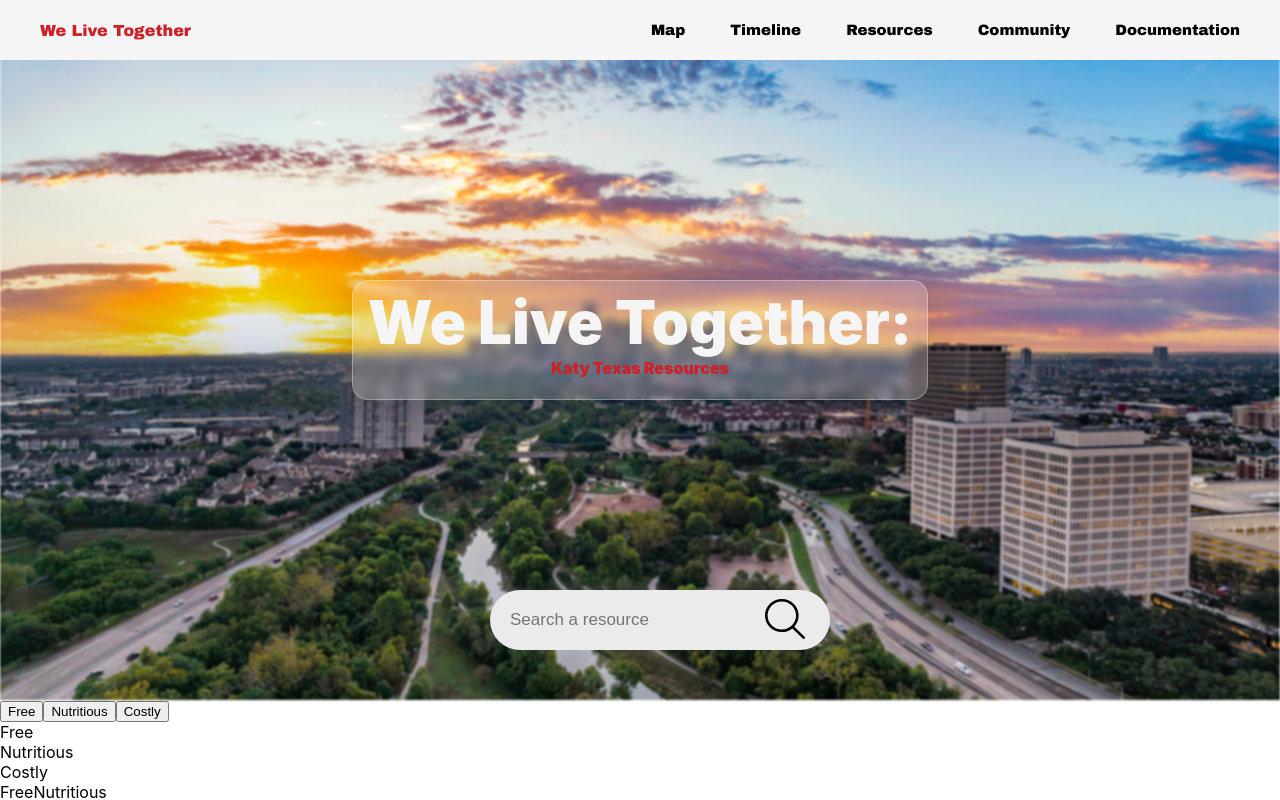
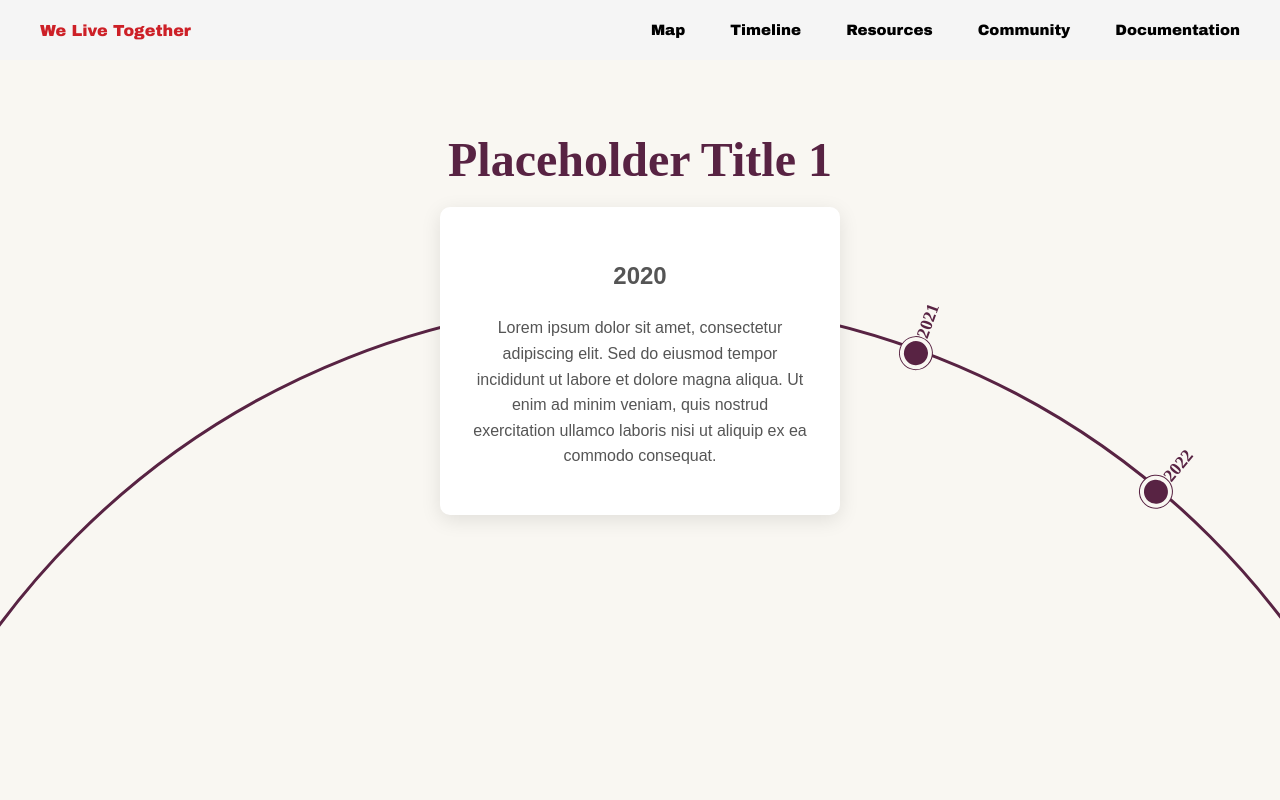
Before and after one commit to slhstsa/webpage, a React (Create React App) app: page /timeline in a window 1280 px wide. Shown: the top 800 px of the page. Built offline with nearby package versions, Linux system fonts and the light colour scheme.

Commit message:
done w/ timeline stuff

```diff
--- a/package.json
+++ b/package.json
@@ -9,7 +9,8 @@
     "@testing-library/user-event": "^13.5.0",
     "react": "^19.2.3",
     "react-dom": "^19.2.3",
-    "react-scripts": "5.0.1",
+    "react-router-dom": "^7.11.0",
+    "react-scripts": "^0.0.0",
     "web-vitals": "^2.1.4"
   },
   "scripts": {
--- a/src/components/home-page/App.js
+++ b/src/components/home-page/App.js
@@ -1,22 +1,27 @@
+import React from 'react';
+import { BrowserRouter as Router, Routes, Route } from 'react-router-dom';
+import './App.css';
+import Navigation from './navBar';
+import Banner from './banner';
+import Resources from './resource-grid/resource-grid';
+import About from './about';
+import TimelineApp from '../timeline/timelineApp';
 
-import './App.css';
-import Banner from './banner'
-import Navigation from './navBar'
-import Resources from './resource-grid/resource-grid';
-import About from './about' // lowk don't know why this is showing up as an error on my side.
-                            // it works fine
 function App() {
   return (
-    <>
-
+    <Router>
       <Navigation />
-
-      <Banner />
-
-      <Resources />
-
-      <About />
-    </>
+      <Routes>
+        <Route path="/" element={
+          <>
+            <Banner />
+            <Resources />
+            <About />
+          </>
+        } />
+        <Route path="/timeline" element={<TimelineApp />} />
+      </Routes>
+    </Router>
   );
 }
 
--- a/src/components/home-page/navBar.js
+++ b/src/components/home-page/navBar.js
@@ -1,27 +1,32 @@
 import './navBar.css';
+import { Link } from 'react-router-dom';
 
 function Navigation()
 {
   return(
-    <div class="center-header">
-      <div class="nav-bar-container">
-        <a href="#" class="logo">
+    <div className="center-header">
+      <div className="nav-bar-container">
+
+        <Link to="/" className="logo">
           We Live Together
-        </a>
-        <div class="banner-links-header">
-          <a href="#" class="header-link">
+        </Link>
+
+        <div className="banner-links-header">
+          <a href="#" className="header-link">
             Map
           </a>
-          <a href="#" class="header-link">
+
+          <Link to="/timeline" className="header-link">
             Timeline
-          </a>
-          <a href="#" class="header-link">
+          </Link>
+
+          <a href="#" className="header-link">
             Resources
           </a>
-          <a href="#" class="header-link">
+          <a href="#" className="header-link">
             Community
           </a>
-           <a href="#" class="header-link">
+           <a href="#" className="header-link">
             Documentation
           </a>
         </div>
--- /dev/null
+++ b/src/components/timeline/timeline.css
@@ -0,0 +1,107 @@
+.timeline-wrapper {
+  position: relative;
+  width: 100%;
+  height: 100vh;
+  background-color: #f9f7f2;
+  overflow: hidden;
+  display: flex;
+  justify-content: center;
+  padding-top: 80px;
+}
+
+.content-box {
+  position: absolute;
+  top: 100px;
+  width: 400px;
+  text-align: center;
+  z-index: 10;
+  pointer-events: none;
+}
+
+.content-title {
+  font-family: serif;
+  font-size: 3rem;
+  color: #582343;
+  margin-bottom: 20px;
+}
+
+.content-card {
+  background: white;
+  padding: 30px;
+  border-radius: 10px;
+  box-shadow: 0 5px 20px rgba(0, 0, 0, 0.1);
+  font-family: sans-serif;
+  color: #555;
+  line-height: 1.6;
+}
+
+.circular-timeline {
+  position: absolute;
+  width: 1600px;
+  height: 1600px;
+  border-radius: 50%;
+  border: 3px solid #582343;
+
+  top: 300px;
+  left: 50%;
+  margin-left: -800px;
+
+  transition: transform 1s cubic-bezier(0.25, 1, 0.5, 1);
+}
+
+.timeline-item {
+  position: absolute;
+  top: 0;
+  left: 50%;
+  width: 0;
+  height: 50%;
+  transform-origin: bottom center;
+  display: flex;
+  flex-direction: column;
+  align-items: center;
+  cursor: pointer;
+}
+
+.timeline-dot {
+  width: 24px;
+  height: 24px;
+  background-color: #582343;
+  border: 4px solid #f9f7f2;
+  border-radius: 50%;
+  position: absolute;
+  top: -14px;
+  transition: all 0.3s ease;
+  z-index: 2;
+  box-shadow: 0 0 0 1px #582343;
+}
+
+.timeline-date {
+  position: absolute;
+  top: -50px;
+  font-family: serif;
+  font-weight: bold;
+  font-size: 1.1rem;
+  color: #582343;
+  transition: all 0.3s ease;
+
+  writing-mode: vertical-rl;
+  text-orientation: mixed;
+  transform: rotate(180deg);
+}
+
+.timeline-item:hover .timeline-dot {
+  transform: scale(1.2);
+}
+
+.timeline-item.active .timeline-dot {
+  background-color: #fbc02d; /* Gold */
+  box-shadow: 0 0 0 1px #fbc02d;
+  transform: scale(1.4);
+  z-index: 5;
+}
+
+.timeline-item.active .timeline-date {
+  color: #fbc02d;
+  font-size: 1.3rem;
+  top: -65px;
+}
--- /dev/null
+++ b/src/components/timeline/timeline.js
@@ -0,0 +1,61 @@
+import React, { useState } from "react";
+import "./timeline.css";
+
+// Generate placeholder data
+
+const n = 8;
+
+const timelineData = Array.from({ length: n }, (_, i) => ({
+  id: i,
+  year: `202${i}`,
+  title: `Placeholder Title ${i + 1}`,
+  description:
+    "Lorem ipsum dolor sit amet, consectetur adipiscing elit. Sed do eiusmod tempor incididunt ut labore et dolore magna aliqua. Ut enim ad minim veniam, quis nostrud exercitation ullamco laboris nisi ut aliquip ex ea commodo consequat.",
+}));
+
+function Timeline() {
+  const [activeIndex, setActiveIndex] = useState(0);
+
+  const angleSep = 180 / (n + 1);
+
+  const currentRotation = -(activeIndex * angleSep);
+
+  return (
+    <div className="timeline-wrapper">
+      <div className="content-box">
+        <h1 className="content-title">{timelineData[activeIndex].title}</h1>
+        <div className="content-card">
+          <h2>{timelineData[activeIndex].year}</h2>
+          <p>{timelineData[activeIndex].description}</p>
+        </div>
+      </div>
+      <div
+        className="circular-timeline"
+        style={{
+          transform: `rotate(${currentRotation}deg)`,
+        }}
+      >
+        {timelineData.map((item, index) => {
+          const angle = index * angleSep;
+
+          return (
+            <div
+              key={index}
+              className={`timeline-item ${index === activeIndex ? "active" : ""}`}
+              onClick={() => setActiveIndex(index)}
+              style={{
+                transform: `rotate(${angle}deg)`,
+              }}
+            >
+              <div className="timeline-dot"></div>
+
+              <div className="timeline-date">{item.year}</div>
+            </div>
+          );
+        })}
+      </div>
+    </div>
+  );
+}
+
+export default Timeline;
--- /dev/null
+++ b/src/components/timeline/timelineApp.js
@@ -0,0 +1,12 @@
+import './timelineApp.css';
+import Timeline from './timeline';
+
+function TimelineApp() {
+  return (
+    <>
+      <Timeline />
+    </>
+  );
+}
+
+export default TimelineApp;
--- a/src/index.js
+++ b/src/index.js
@@ -8,6 +8,7 @@ const root = ReactDOM.createRoot(document.getElementById('root'));
 root.render(
   <React.StrictMode>
     <App />
+
   </React.StrictMode>
 );
 
```
Also changed, not shown: src/components/timeline/navBar.css (deleted, +0 -74 lines), src/components/timeline/navBar.js (deleted, +0 -33 lines), src/components/timeline/timelineApp.css (added), 1 other file (tests, documents, lock files or other folders).
